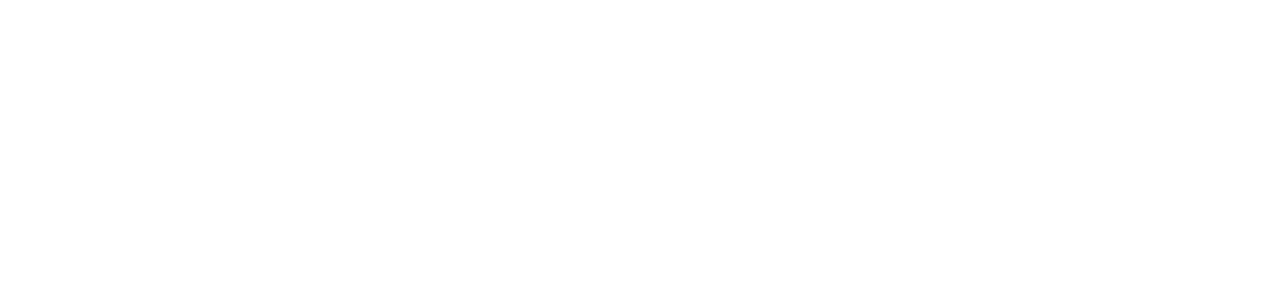
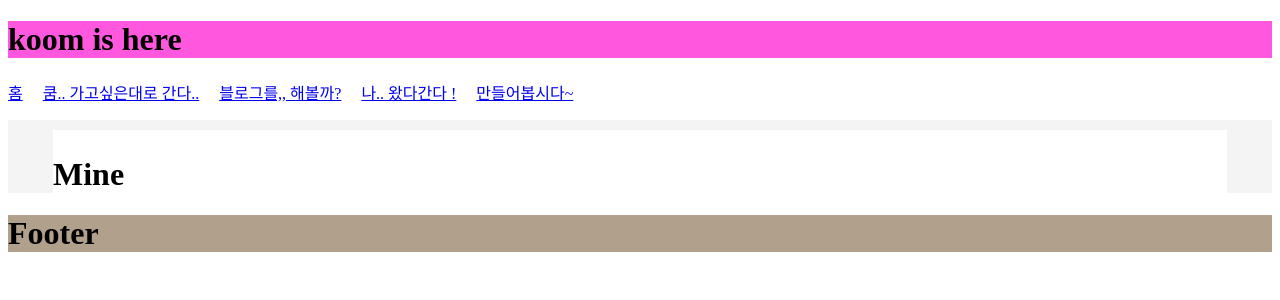
Before and after one commit to zikoom/kooms-day, a React (Create React App) app: page /main in a window 1280 px wide. Before the commit this address had no page. Shown: the top 300 px of the page. Built offline with nearby package versions, Linux system fonts and the light colour scheme.

Commit message:
깨작용 라우터

```diff
--- a/src/Mine.js
+++ b/src/Mine.js
@@ -1,5 +1,9 @@
 function Mine(){
-
+  return (
+    <div>
+      <h1>Mine</h1>
+    </div>
+  )
 }
 
 export default Mine;
--- a/src/components/layout/Header.js
+++ b/src/components/layout/Header.js
@@ -9,6 +9,7 @@ function Header() {
           <div className="header-nav-item inline-block text-left"><Link to="/webgl" >쿰.. 가고싶은대로 간다..</Link></div>
           <div className="header-nav-item inline-block text-left"><Link to="/blog" >블로그를,, 해볼까?</Link></div>
           <div className="header-nav-item inline-block text-left"><Link to="/guest-book" >나.. 왔다간다 !</Link></div>
+          <div className="header-nav-item inline-block text-left"><Link to="/main" >만들어봅시다~</Link></div>
         </nav>
       </div>
     </header>
--- a/src/index.js
+++ b/src/index.js
@@ -9,6 +9,7 @@ import ReactDOM from 'react-dom/client';
 import App from './App';
 import Home from './components/Home'
 import WebGL from "./components/WebGL";
+import Mine from "./Mine";
 
 const root = ReactDOM.createRoot(document.getElementById('root'));
 root.render(
@@ -19,6 +20,7 @@ root.render(
         <Route path="webgl" element={<WebGL />} />
         <Route path="blog" element={<div>블로그를,, 해볼까?</div>} />
         <Route path="guest-book" element={<div>나왔다감!!</div>} />
+        <Route path="main" element={<Mine />} />
       </Route>
     </Routes>
   </BrowserRouter>
```
Also changed, not shown: src/Mine.scss (added).
